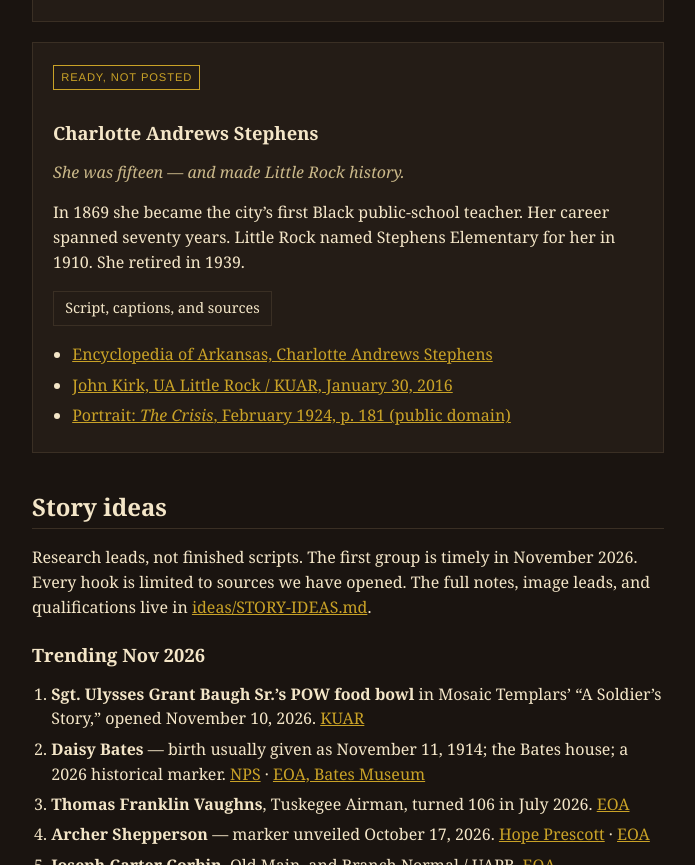
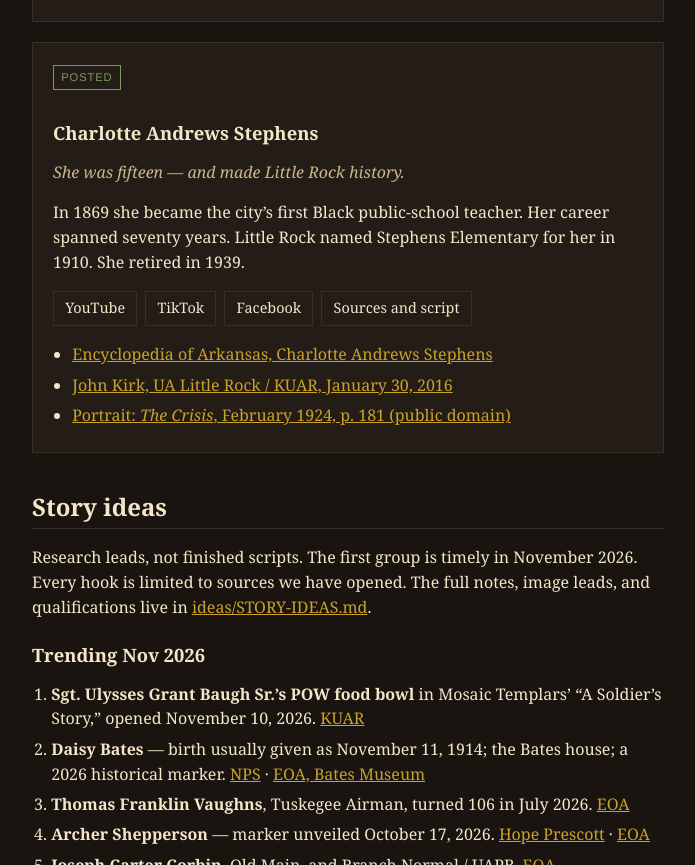
Before and after one commit to thearkansasecho/buffer-scripts, a plain HTML site: page docs/index.html in a window 1280 px wide. Shown: the part 949-1814 px from the top of the page, without its empty margins (292-987 px from the left). Drawn offline with Linux system fonts and the light colour scheme.

Commit message:
Mark Charlotte Andrews Stephens as posted on Echo channels
Add the November 12, 2026 live YouTube, TikTok, and Facebook links,
the hosted video URL, and the cover still. Update the landing page,
README, Facebook caption as published, and changelog.

```diff
--- a/docs/index.html
+++ b/docs/index.html
@@ -46,12 +46,15 @@
       </article>
 
       <article class="story">
-        <p class="status ready">Ready, not posted</p>
+        <p class="status posted">Posted</p>
         <h3>Charlotte Andrews Stephens</h3>
         <p class="hook">She was fifteen — and made Little Rock history.</p>
         <p>In 1869 she became the city’s first Black public-school teacher. Her career spanned seventy years. Little Rock named Stephens Elementary for her in 1910. She retired in 1939.</p>
         <p class="links">
-          <a href="https://github.com/thearkansasecho/buffer-scripts/tree/main/posts/charlotte-stephens">Script, captions, and sources</a>
+          <a href="https://www.youtube.com/watch?v=Idvea2M_ToI">YouTube</a>
+          <a href="https://www.tiktok.com/@the.arkansas.echo/video/7707523491892923662">TikTok</a>
+          <a href="https://www.facebook.com/reel/1583548230210847/">Facebook</a>
+          <a href="https://github.com/thearkansasecho/buffer-scripts/tree/main/posts/charlotte-stephens">Sources and script</a>
         </p>
         <ul class="sources">
           <li><a href="https://encyclopediaofarkansas.net/entries/charlotte-andrews-1772/">Encyclopedia of Arkansas, Charlotte Andrews Stephens</a></li>
```
Also changed, not shown: posts/charlotte-stephens/charlotte-stephens-cover-720x1280.jpg (added), 5 other files.
